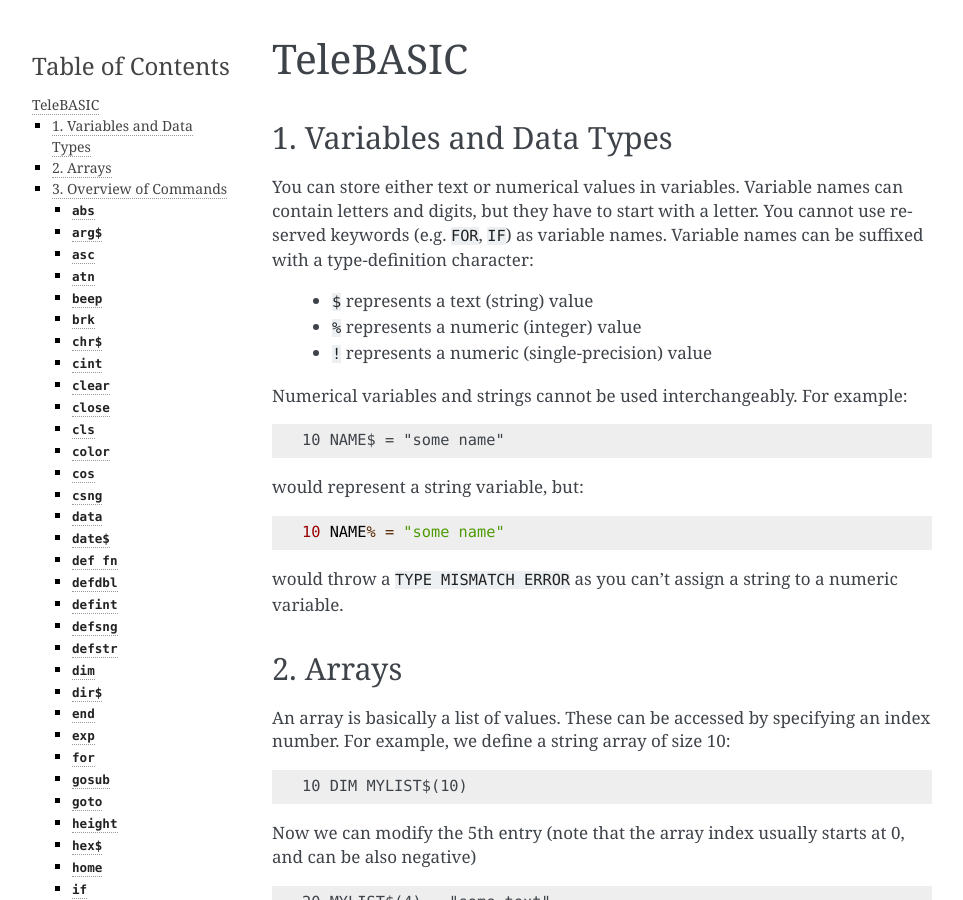
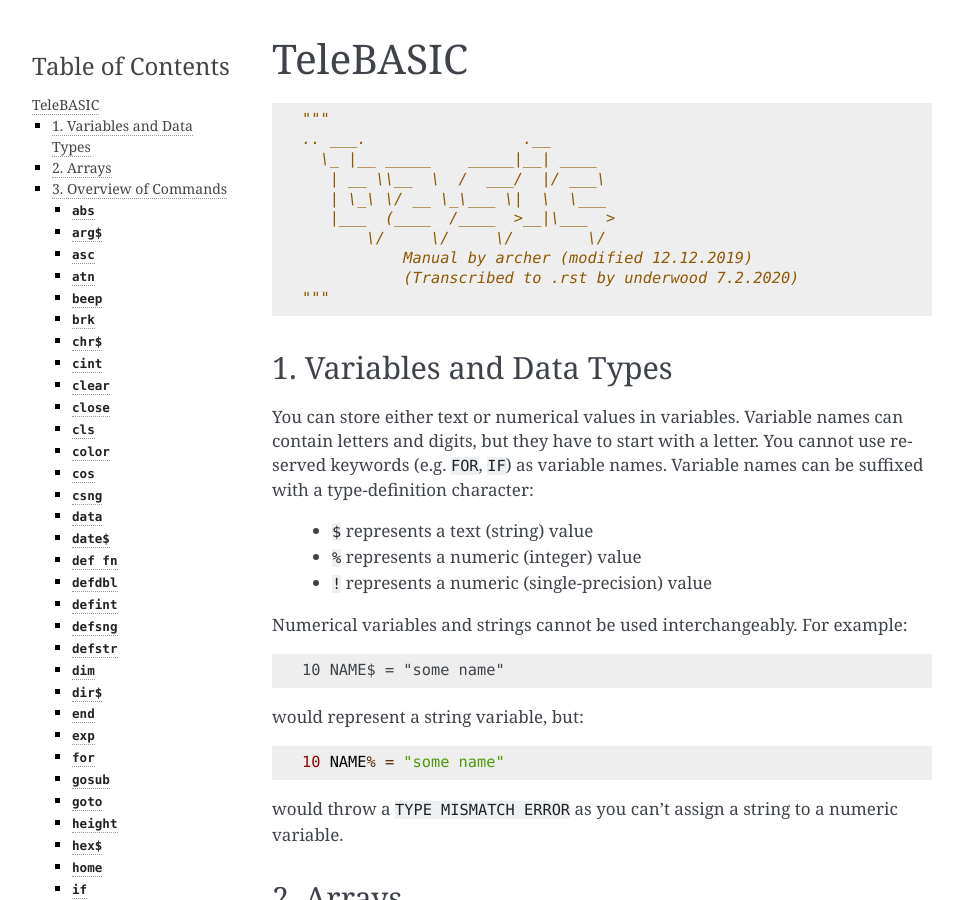
Before and after one commit to songb1rd/TurboTeleBASIC, a Sphinx documentation site: the page built from docs/source/lang.rst, in a window 1280 px wide and 900 px high. Shown: the whole window, without its empty margins (148-1111 px from the left). Built offline with Sphinx 7.4.7, drawn with Linux system fonts in a browser that asks for light colours; pages that are not in the unit, such as notebooks, are missing from menus.

Commit message:
bugfix: docs weren't building properly.

```diff
--- a/docs/source/index.rst
+++ b/docs/source/index.rst
@@ -10,7 +10,7 @@ Welcome to TurboTeleBASIC's documentation!
    :maxdepth: 2
    :caption: Contents:
 
-   TeleBASIC
+   lang
 
 
 
--- a/docs/source/lang.rst
+++ b/docs/source/lang.rst
@@ -1,16 +1,19 @@
-.. ___.                 .__
-  \_ |__ _____    _____|__| ____
-   | __ \\__  \  /  ___/  |/ ___\
-   | \_\ \/ __ \_\___ \|  \  \___
-   |___  (____  /____  >__|\___  >
-       \/     \/     \/        \/
-           Manual by archer (modified 12.12.2019)
-           (Transcribed to .rst by underwood 7.2.2020)
-
-
-
+=========
 TeleBASIC
 =========
+
+.. code-block:: py
+
+    """
+    .. ___.                 .__
+      \_ |__ _____    _____|__| ____
+       | __ \\__  \  /  ___/  |/ ___\
+       | \_\ \/ __ \_\___ \|  \  \___
+       |___  (____  /____  >__|\___  >
+           \/     \/     \/        \/
+               Manual by archer (modified 12.12.2019)
+               (Transcribed to .rst by underwood 7.2.2020)
+    """
 
 1. Variables and Data Types
 ---------------------------
```
